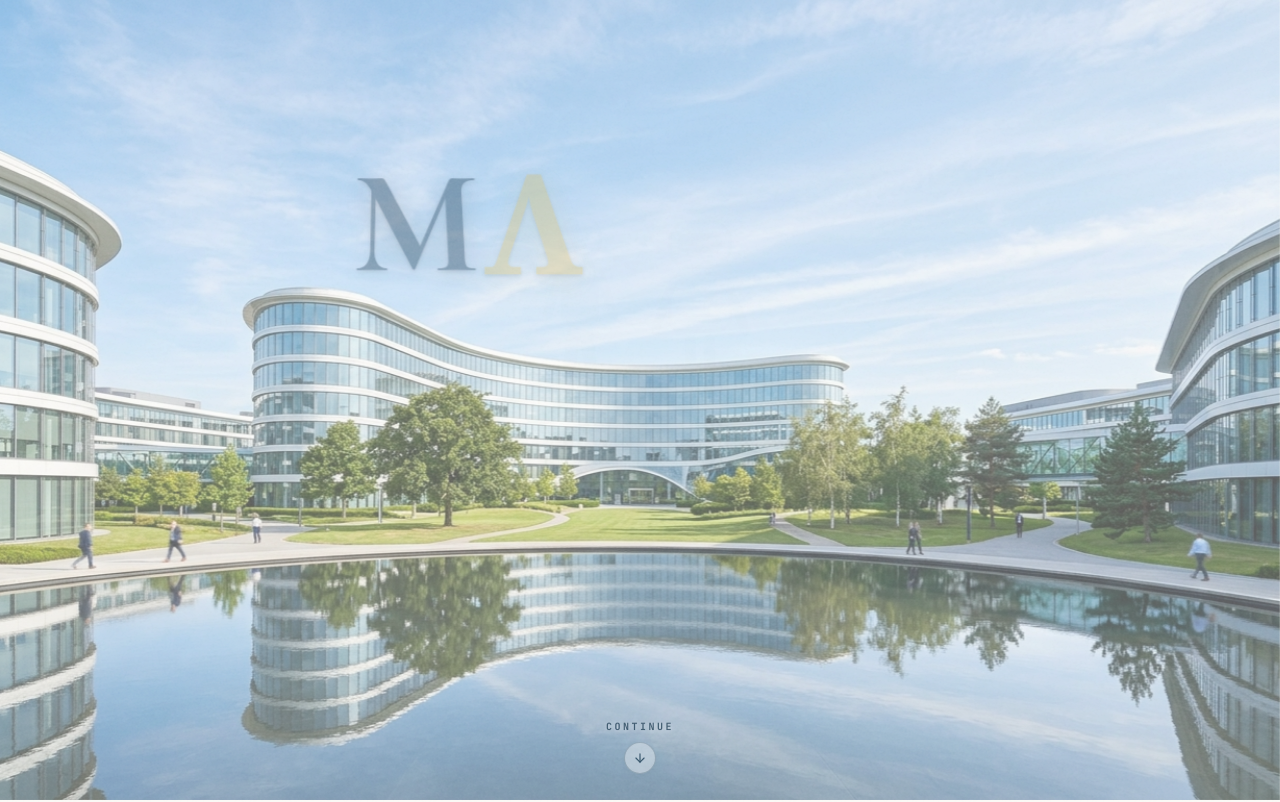
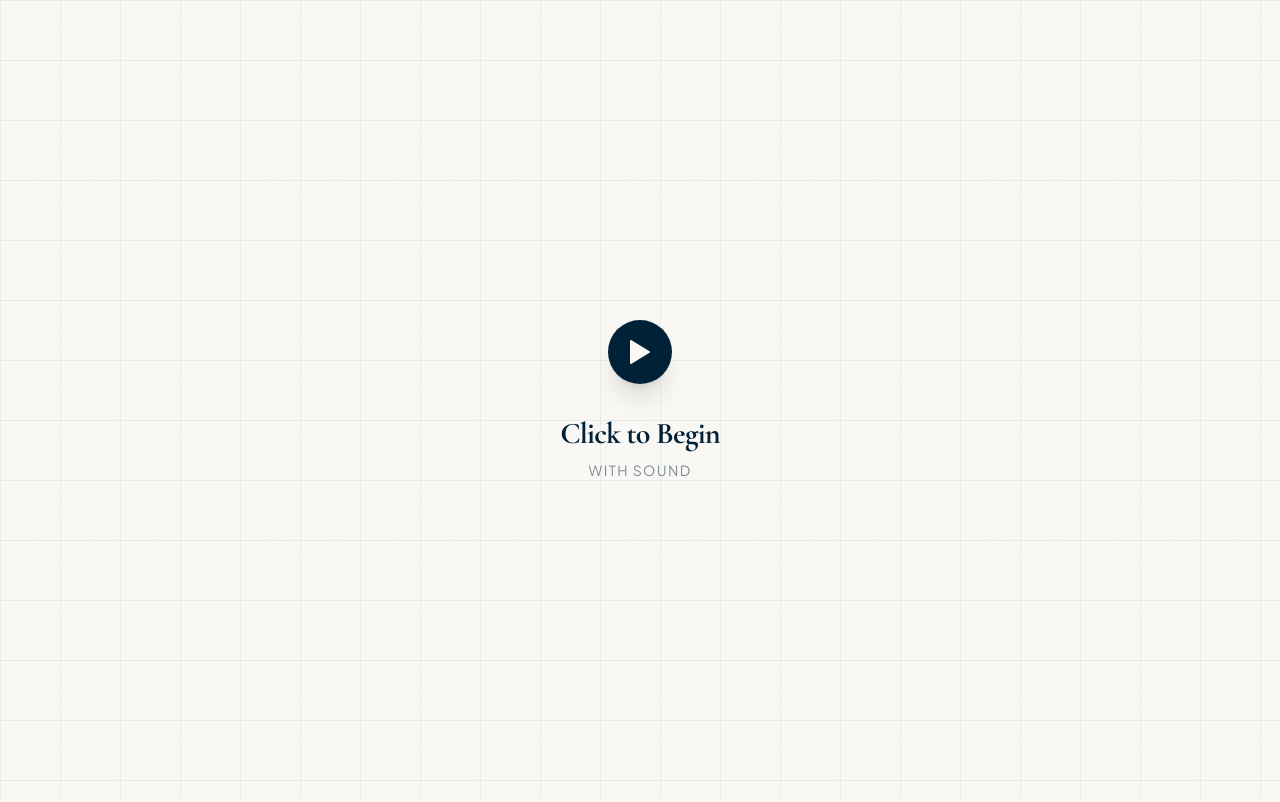
Before and after one commit to Vishal-25-cyber/Mantif_portfolio, a React (Vite) app: page / in a window 1280 px wide. Shown: the top 802 px of the page. Built offline with nearby package versions, Linux system fonts and the light colour scheme.

Commit message:
fix: add click-to-begin overlay on intro - guarantees audio unlocks on first visit

```diff
--- a/src/sections/IntroSection.tsx
+++ b/src/sections/IntroSection.tsx
@@ -8,6 +8,7 @@ interface IntroSectionProps {
 }
 
 export const IntroSection: React.FC<IntroSectionProps> = ({ onIntroComplete }) => {
+  const [hasEntered, setHasEntered] = useState(false);
   const [stage, setStage] = useState<string>('walking');
   const [lettersRevealed, setLettersRevealed] = useState<number[]>([]);
   const [showSubtitle, setShowSubtitle] = useState(false);
@@ -95,10 +96,12 @@ export const IntroSection: React.FC<IntroSectionProps> = ({ onIntroComplete }) =
     }, 8400);
   };
 
+  // Only start the sequence after the user has clicked to enter
   useEffect(() => {
+    if (!hasEntered) return;
     startSequence();
     return clearTimers;
-  }, []);
+  }, [hasEntered]);
 
   // When user clicks to view Intro from Navbar, restart animation from the very first walking stage
   useEffect(() => {
@@ -140,11 +143,41 @@ export const IntroSection: React.FC<IntroSectionProps> = ({ onIntroComplete }) =
   const isSceneActive = stage === 'walking' || stage === 'handshake';
   const isTitleActive = stage === 'titleReveal' || stage === 'completed';
 
+  const handleEnter = () => {
+    setHasEntered(true);
+    // Click event naturally propagates to window → triggers audio onGesture listener
+  };
+
   return (
     <section
       id="intro"
       className="relative w-full h-screen h-[100dvh] flex flex-col items-center justify-between overflow-hidden select-none bg-[#FAF8F5] px-4 sm:px-8"
     >
+      {/* ── Click-to-Begin Overlay (first visit audio gate) ───────────────── */}
+      {!hasEntered && (
+        <div
+          onClick={handleEnter}
+          className="absolute inset-0 z-50 flex flex-col items-center justify-center cursor-pointer bg-[#FAF8F5]"
+          style={{
+            backgroundImage:
+              'linear-gradient(rgba(0,33,55,0.06) 1px, transparent 1px), linear-gradient(90deg, rgba(0,33,55,0.06) 1px, transparent 1px)',
+            backgroundSize: '60px 60px',
+          }}
+        >
+          {/* Pulsing ring */}
+          <div className="relative flex items-center justify-center mb-8">
+            <span className="absolute inline-flex h-20 w-20 rounded-full bg-[#002137]/10 animate-ping" />
+            <span className="relative inline-flex h-16 w-16 rounded-full bg-[#002137] items-center justify-center shadow-xl">
+              {/* Play icon */}
+              <svg width="22" height="26" viewBox="0 0 22 26" fill="none" xmlns="http://www.w3.org/2000/svg">
+                <path d="M2 2L20 13L2 24V2Z" fill="#FAF8F5" stroke="#FAF8F5" strokeWidth="2" strokeLinejoin="round"/>
+              </svg>
+            </span>
+          </div>
+          <p className="font-serif text-[#002137] text-2xl sm:text-3xl font-bold tracking-tight mb-2">Click to Begin</p>
+          <p className="font-sans text-[#002137]/50 text-sm tracking-widest uppercase">with sound</p>
+        </div>
+      )}
       {/* Full-bleed Checked Grid Background - ONLY visible during intro (walk & handshake), fades out for title */}
       <div
         className={`absolute inset-0 w-full h-full pointer-events-none z-0 transition-opacity duration-1000 ${
```
